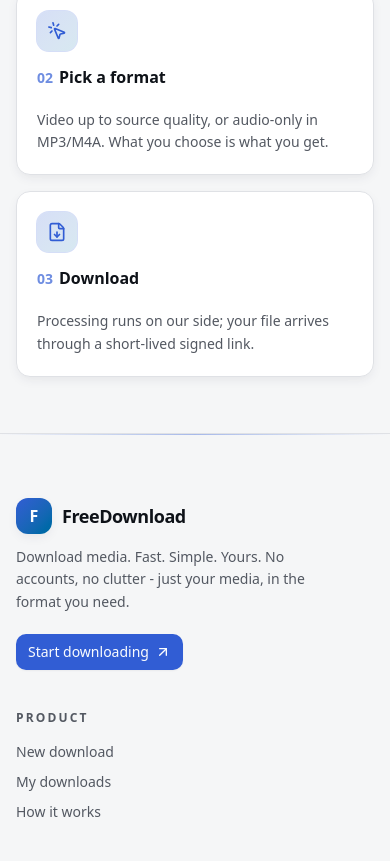
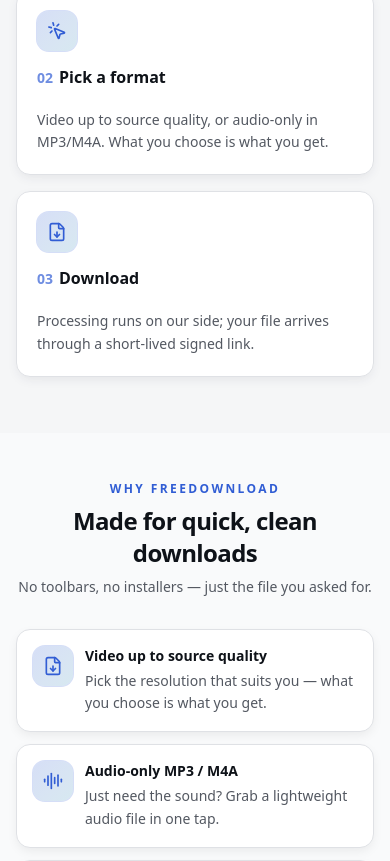
Before and after one commit to baby-ghost1/FreeDownload, a Next.js app in the folder frontend/: page / in a window 390 px wide. Shown: the part 1092-1953 px from the top of the page. Built offline with nearby package versions, Linux system fonts and the light colour scheme; no server answers.

Commit message:
landing: add mobile-first What-you-get strip (quality/safety objections)

```diff
--- a/frontend/app/page.tsx
+++ b/frontend/app/page.tsx
@@ -9,6 +9,7 @@
   FileDown,
   Link2,
   MousePointerClick,
+  ShieldCheck,
   Timer,
   Zap,
 } from 'lucide-react';
@@ -48,6 +49,30 @@
   { icon: Zap, label: 'No sign-up needed' },
   { icon: AudioLines, label: 'HD video + MP3 audio' },
   { icon: Timer, label: 'Links auto-expire' },
+];
+
+/* Mobile-first: single column on phones, 2-col from sm. Honest claims only. */
+const FORMATS = [
+  {
+    icon: FileDown,
+    title: 'Video up to source quality',
+    body: 'Pick the resolution that suits you — what you choose is what you get.',
+  },
+  {
+    icon: AudioLines,
+    title: 'Audio-only MP3 / M4A',
+    body: 'Just need the sound? Grab a lightweight audio file in one tap.',
+  },
+  {
+    icon: Zap,
+    title: 'No software to install',
+    body: 'Everything runs in your browser. Paste, pick, download — done.',
+  },
+  {
+    icon: ShieldCheck,
+    title: 'Private by default',
+    body: 'For media you own or have permission to download. Links expire automatically.',
+  },
 ];
 
 /* Faded brand glyphs that drift gently behind the hero. Deliberately faint -
@@ -342,6 +367,42 @@
         </div>
       </section>
 
+      {/* What you get - answers quality/safety objections, mobile stacks first */}
+      <section aria-label="What you get" className="relative overflow-hidden">
+        <div className="relative mx-auto w-full max-w-5xl px-4 py-12 sm:px-6 sm:py-14">
+          <Reveal>
+            <p className="text-center text-xs font-semibold uppercase tracking-[0.2em] text-primary">
+              Why FreeDownload
+            </p>
+            <h2 className="mt-2 text-center text-2xl font-semibold tracking-tight sm:text-3xl">
+              Made for quick, clean downloads
+            </h2>
+            <p className="mx-auto mt-2 max-w-md text-center text-sm text-muted-foreground">
+              No toolbars, no installers — just the file you asked for.
+            </p>
+          </Reveal>
+          <Stagger className="mt-8 grid gap-3 sm:grid-cols-2">
+            {FORMATS.map((f) => (
+              <StaggerItem key={f.title}>
+                <Card className="flex h-full items-start gap-3 p-4 sm:p-5">
+                  <span className="flex size-10 shrink-0 items-center justify-center rounded-xl bg-gradient-to-br from-primary/20 to-info/15 text-primary ring-1 ring-primary/20">
+                    <f.icon className="size-5" aria-hidden="true" />
+                  </span>
+                  <span className="min-w-0">
+                    <span className="block text-sm font-semibold text-foreground sm:text-base">
+                      {f.title}
+                    </span>
+                    <span className="mt-1 block text-sm leading-relaxed text-muted-foreground">
+                      {f.body}
+                    </span>
+                  </span>
+                </Card>
+              </StaggerItem>
+            ))}
+          </Stagger>
+        </div>
+      </section>
+
       {/* Ad slot - rendered only when the `ads` flag is on for this subject */}
       {config?.flags.ads === true && (
         <section>
```
